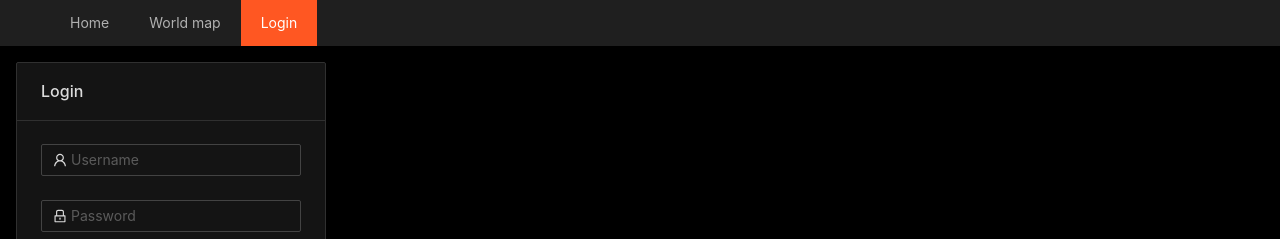
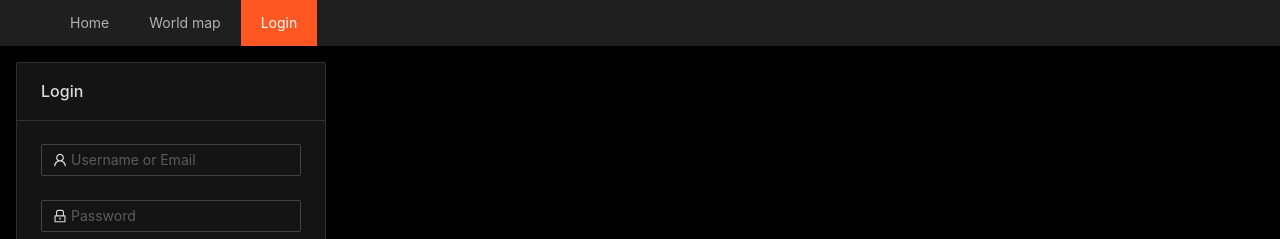
Before and after one commit to vinceh121/gmcserver, a React (Create React App) app in the folder gmcserver-web/: page /login in a window 1280 px wide. Shown: the top 239 px of the page. Built offline with nearby package versions, Linux system fonts and the light colour scheme.

Commit message:
feat(auth): login using email or username (closes #27)

```diff
--- a/gmcserver-web/src/pages/auth/Login.jsx
+++ b/gmcserver-web/src/pages/auth/Login.jsx
@@ -43,7 +43,7 @@ function Login() {
 							name="username"
 							rules={[{ required: true, message: "Required" }]}
 						>
-							<Input prefix={<UserOutlined />} placeholder="Username" />
+							<Input prefix={<UserOutlined />} placeholder="Username or Email" />
 						</Form.Item>
 						<Form.Item
 							name="password"
```
Also changed, not shown: 1 other file (tests, documents, lock files or other folders).
